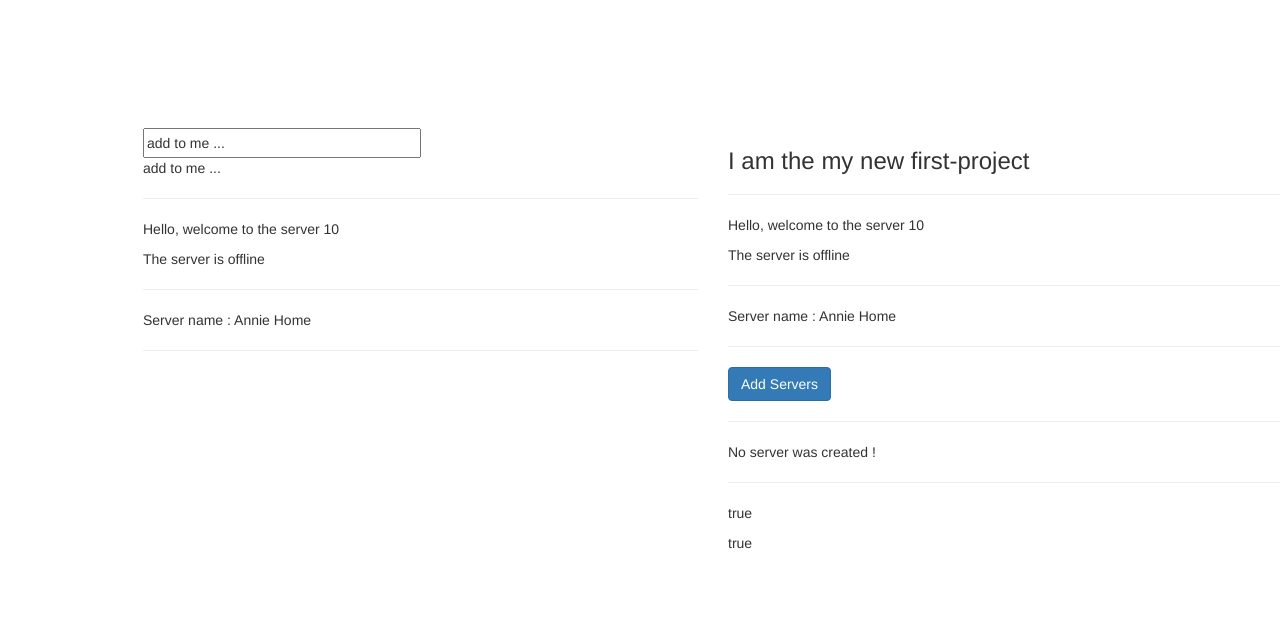
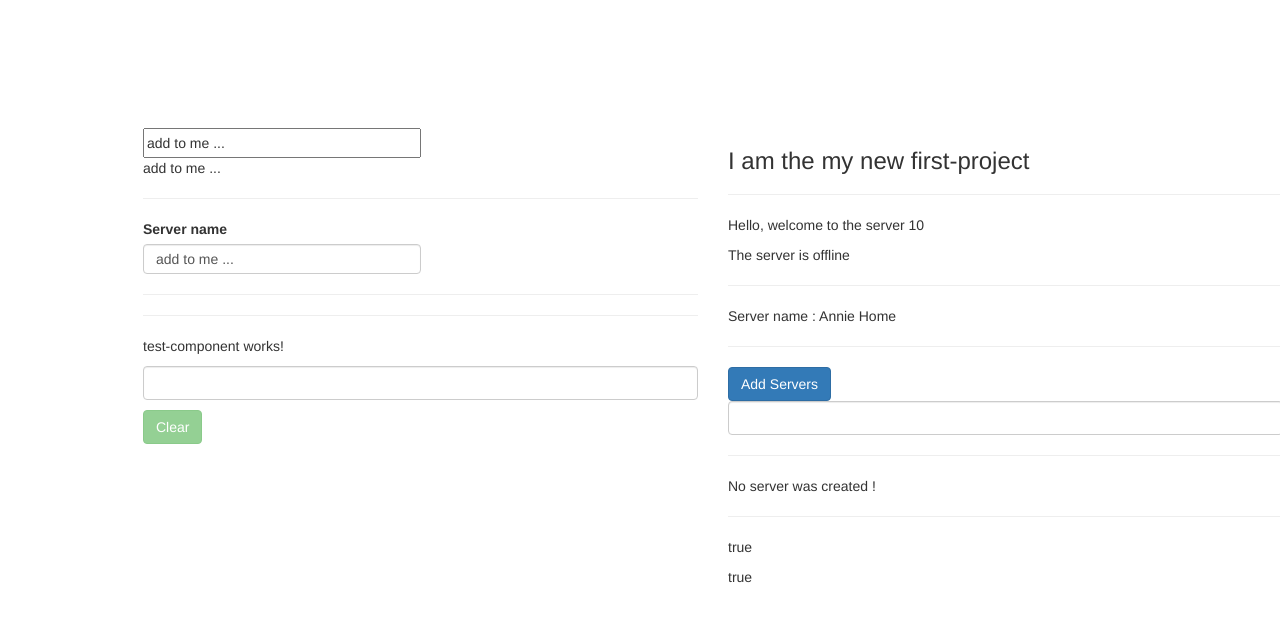
Before and after one commit to anniechakraborty/first-project, an Angular app: page / in a window 1280 px wide. Shown: the top 620 px of the page. Built offline with nearby package versions, Linux system fonts and the light colour scheme.

Commit message:
first task on using string interpolation, property binding and event binding. created new test component for this.

```diff
--- a/src/app/app.component.html
+++ b/src/app/app.component.html
@@ -1,10 +1,19 @@
 <div class="container">
   <div class="row">
     <div class="col-xs-6">
+      <!-- this was an example of two way data binding. we use the ng<odel directive for this -->
       <input type="text" [(ngModel)] = "name">
       <p>{{name}}</p>
       <hr>
-      <app-server></app-server>
+      <label for="INP">
+        Server name
+      </label>
+      <!-- there is some error in the following line byut watch the 35th video again later -->
+      <!-- <input type="text" class="form-control" (input)="onUpdateServerName($event)"> -->
+      <input type="text" class="form-control" [(ngModel)]="name">
+      <!-- <p> {{ name }} </p>  -->
+      <hr><hr>
+      <app-test-component></app-test-component>
     </div>
     <div class="col-xs-6">
       <h3>I am the {{title}} </h3>
--- a/src/app/app.component.ts
+++ b/src/app/app.component.ts
@@ -8,4 +8,7 @@ import { Component } from '@angular/core';
 export class AppComponent {
   title = 'my new first-project';
   name = 'add to me ...';
+  onUpdateServerName(event, Event){
+    this.name = (<HTMLInputElement>event.target).value;
+  }
 }
--- a/src/app/app.module.ts
+++ b/src/app/app.module.ts
@@ -4,12 +4,14 @@ import { FormsModule } from '@angular/forms';
 import { AppComponent } from './app.component';
 import { ServerComponent } from './server/server.component';
 import { ServersComponent } from './servers/servers.component';
+import { TestComponentComponent } from './test-component/test-component.component';
 
 @NgModule({
   declarations: [
     AppComponent,
     ServerComponent,
-    ServersComponent
+    ServersComponent,
+    TestComponentComponent
   ],
   imports: [
     BrowserModule,
--- a/src/app/servers/servers.component.html
+++ b/src/app/servers/servers.component.html
@@ -11,6 +11,7 @@
     the var -->
     Add Servers
 </button>
+<input type="text" class="form-control" [(ngModel)]="serverName">
 <hr>
 <p>
     {{ serverCreationStatus }}
--- a/src/app/servers/servers.component.ts
+++ b/src/app/servers/servers.component.ts
@@ -10,6 +10,7 @@ export class ServersComponent implements OnInit {
   // Add Server and we are going to bind computed value to the button property in that file
   allowNewServer = false;
   serverCreationStatus = "No server was created !";
+  serverName = "";
   constructor(){
     setTimeout( ()=> {
       this.allowNewServer = true;
@@ -21,6 +22,6 @@ export class ServersComponent implements OnInit {
   }
 
   onServerCreation(){
-    this.serverCreationStatus = 'New server was created!';
+    this.serverCreationStatus = 'New server was created! The name is : ' + this.serverName;
   }
 }
--- /dev/null
+++ b/src/app/test-component/test-component.component.html
@@ -0,0 +1,6 @@
+<p>test-component works!</p>
+<input type="text" class="form-control" name="username" id="username" [(ngModel)]="username">
+<p>{{ username }}</p>
+<button class="btn btn-success" [disabled]="checkUsername()" (click)="this.username = ''">
+    Clear
+</button>
--- /dev/null
+++ b/src/app/test-component/test-component.component.ts
@@ -0,0 +1,19 @@
+import { Component } from '@angular/core';
+
+@Component({
+  selector: 'app-test-component',
+  templateUrl: './test-component.component.html',
+  styleUrls: ['./test-component.component.css']
+})
+export class TestComponentComponent {
+  username: string = '';
+  isEmpty : boolean = true;
+  checkUsername(){
+    if (this.username == ''){
+      return true;
+    }
+    else{
+      return false;
+    }
+  }
+}
```
Also changed, not shown: src/app/test-component/test-component.component.css (added), 1 other file (tests, documents, lock files or other folders).
